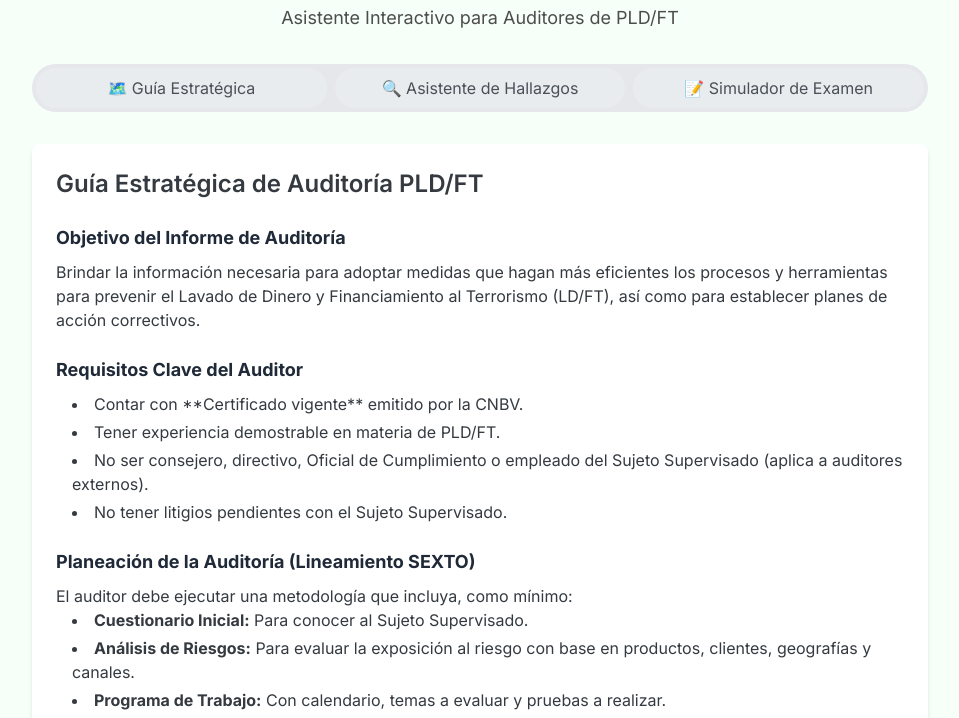
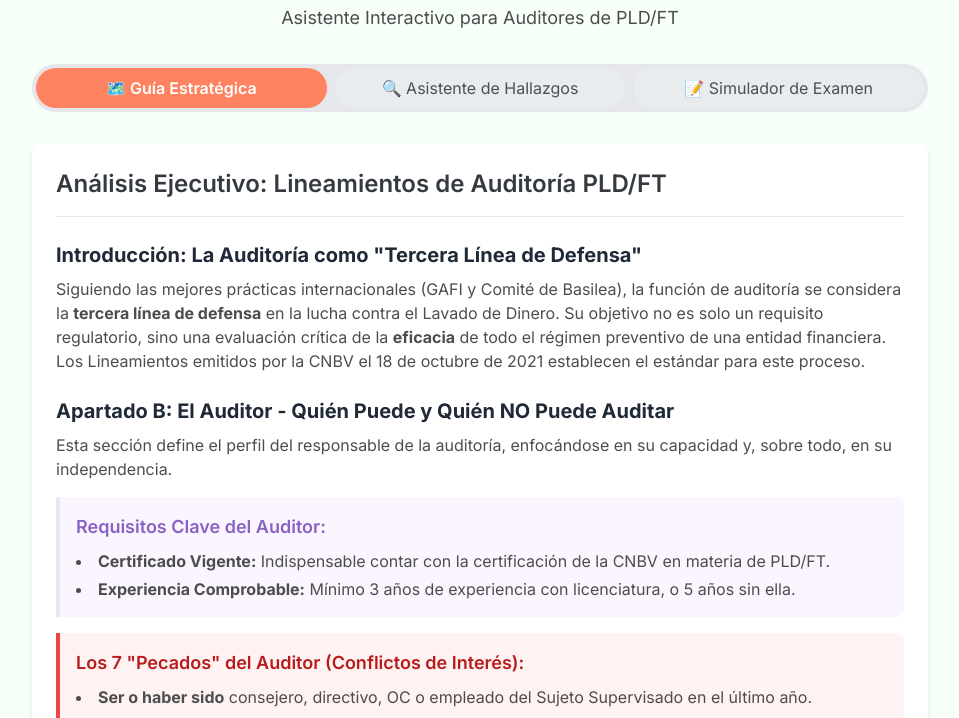
Before and after one commit to maribelvazquez/auditorIA360, a website: page index.html in a window 1280 px wide. Both pictures are taken after a click on the button "🗺️ Guía Estratégica". Shown: the part 76-794 px from the top of the page, without its empty margins (160-1119 px from the left). Drawn offline with nearby package versions, Linux system fonts and the light colour scheme.

Commit message:
Add files via upload

```diff
--- a/index.html
+++ b/index.html
@@ -3,9 +3,13 @@
 <head>
     <meta charset="UTF-8">
     <meta name="viewport" content="width=device-width, initial-scale=1.0">
-    <title>AuditorIA 360 (v4 - Funcional)</title>
+    <title>AuditorIA 360</title>
     <script src="https://cdn.tailwindcss.com"></script>
     <link href="https://fonts.googleapis.com/css2?family=Inter:wght@400;500;600;700&display=swap" rel="stylesheet">
+    <!-- Chosen Palette: GMC360 2025 -->
+    <!-- Application Structure Plan: Se ha diseñado una SPA con una estructura de tres pestañas temáticas para separar claramente los casos de uso: 1) Guía Estratégica (consulta de información), 2) Asistente de Hallazgos (herramienta de trabajo para auditores) y 3) Simulador de Examen (herramienta de estudio). Esta arquitectura modular permite al usuario enfocarse en una tarea a la vez, mejorando la usabilidad. La navegación es simple y directa, facilitando el acceso a cada herramienta sin salir de la página. -->
+    <!-- Visualization & Content Choices: La "Guía Estratégica" utiliza texto estructurado con HTML y Tailwind para presentar el análisis ejecutivo. El objetivo es INFORMAR. Los módulos interactivos usarán menús desplegables (select) para la selección y mostrarán los resultados generados por la IA en bloques de texto dinámicos. El objetivo es ORGANIZAR la auditoría y PROBAR el conocimiento. Las visualizaciones se basan en texto dinámico generado por la IA, evitando gráficos complejos para mantener la claridad. Las interacciones se manejan con JavaScript y llamadas a una API externa (función Netlify). -->
+    <!-- CONFIRMATION: NO SVG graphics used. NO Mermaid JS used. -->
     <style>
         body { font-family: 'Inter', sans-serif; }
         .bg-custom-purple { background-color: #8a62c4; }
@@ -32,60 +36,49 @@
 
     <main class="max-w-4xl mx-auto">
         <div class="flex flex-col sm:flex-row justify-center gap-2 mb-8 p-1 bg-gray-200 rounded-full">
-            <button data-module="guia" class="module-btn w-full text-center py-2 px-4 rounded-full transition-all duration-300">🗺️ Guía Estratégica</button>
-            <button data-module="asistente" class="module-btn w-full text-center py-2 px-4 rounded-full transition-all duration-300">🔍 Asistente de Hallazgos</button>
-            <button data-module="simulador" class="module-btn w-full text-center py-2 px-4 rounded-full transition-all duration-300">📝 Simulador de Examen</button>
+            <button id="btn-guia" class="module-btn w-full text-center py-2 px-4 rounded-full transition-all duration-300">🗺️ Guía Estratégica</button>
+            <button id="btn-asistente" class="module-btn w-full text-center py-2 px-4 rounded-full transition-all duration-300">🔍 Asistente de Hallazgos</button>
+            <button id="btn-simulador" class="module-btn w-full text-center py-2 px-4 rounded-full transition-all duration-300">📝 Simulador de Examen</button>
         </div>
 
         <div id="module-guia" class="module-content fade-in">
-            <div class="bg-white p-6 rounded-lg shadow-md space-y-6 text-custom-dark-gray">
-                <h2 class="text-2xl font-semibold">Guía Estratégica de Auditoría PLD/FT</h2>
-
-                <div>
-                    <h3 class="font-bold text-lg text-gray-800 mb-2">Objetivo del Informe de Auditoría</h3>
-                    <p>Brindar la información necesaria para adoptar medidas que hagan más eficientes los procesos y herramientas para prevenir el Lavado de Dinero y Financiamiento al Terrorismo (LD/FT), así como para establecer planes de acción correctivos.</p>
-                </div>
-
-                <div>
-                    <h3 class="font-bold text-lg text-gray-800 mb-2">Requisitos Clave del Auditor</h3>
-                     <ul class="list-disc list-inside pl-4 space-y-1">
-                        <li>Contar con **Certificado vigente** emitido por la CNBV.</li>
-                        <li>Tener experiencia demostrable en materia de PLD/FT.</li>
-                        <li>No ser consejero, directivo, Oficial de Cumplimiento o empleado del Sujeto Supervisado (aplica a auditores externos).</li>
-                        <li>No tener litigios pendientes con el Sujeto Supervisado.</li>
-                    </ul>
-                </div>
-
-                <div>
-                    <h3 class="font-bold text-lg text-gray-800 mb-2">Planeación de la Auditoría (Lineamiento SEXTO)</h3>
-                    <p>El auditor debe ejecutar una metodología que incluya, como mínimo:</p>
-                     <ul class="list-disc list-inside pl-4 space-y-1">
-                        <li><strong>Cuestionario Inicial:</strong> Para conocer al Sujeto Supervisado.</li>
-                        <li><strong>Análisis de Riesgos:</strong> Para evaluar la exposición al riesgo con base en productos, clientes, geografías y canales.</li>
-                        <li><strong>Programa de Trabajo:</strong> Con calendario, temas a evaluar y pruebas a realizar.</li>
-                    </ul>
-                </div>
-
-                <div>
-                    <h3 class="font-bold text-lg text-gray-800 mb-2">Los 5 Niveles de Cumplimiento (Calificaciones)</h3>
-                    <p>La evaluación de cada obligación debe resultar en una de cinco calificaciones posibles:</p>
-                    <ul class="list-disc list-inside pl-4 space-y-2">
-                        <li><strong>Cumple:</strong> La eficacia se demuestra totalmente y no se requieren mejoras.</li>
-                        <li><strong>Cumple Mayoritariamente:</strong> La eficacia no es completa; se requieren recomendaciones de mejora.</li>
-                        <li><strong>Cumple Parcialmente:</strong> No hay evidencia objetiva suficiente para demostrar la eficacia; se requiere al menos un hallazgo.</li>
-                        <li><strong>No Cumple:</strong> El cumplimiento no cubre los elementos necesarios o actualiza una sanción.</li>
-                        <li><strong>No Aplica:</strong> El requisito no es exigible por las características del Sujeto Supervisado.</li>
-                    </ul>
+            <div class="bg-white p-6 rounded-lg shadow-md">
+                <h2 class="text-2xl font-semibold mb-6 text-custom-dark-gray border-b pb-4">Análisis Ejecutivo: Lineamientos de Auditoría PLD/FT</h2>
+                <div class="space-y-6 text-custom-gray">
+                    <section>
+                        <h3 class="font-bold text-xl text-gray-800 mb-2">Introducción: La Auditoría como "Tercera Línea de Defensa"</h3>
+                        <p>Siguiendo las mejores prácticas internacionales (GAFI y Comité de Basilea), la función de auditoría se considera la <strong>tercera línea de defensa</strong> en la lucha contra el Lavado de Dinero. Su objetivo no es solo un requisito regulatorio, sino una evaluación crítica de la <strong>eficacia</strong> de todo el régimen preventivo de una entidad financiera. Los Lineamientos emitidos por la CNBV el 18 de octubre de 2021 establecen el estándar para este proceso.</p>
+                    </section>
+                    <section>
+                        <h3 class="font-bold text-xl text-gray-800 mb-2">Apartado B: El Auditor - Quién Puede y Quién NO Puede Auditar</h3>
+                        <p>Esta sección define el perfil del responsable de la auditoría, enfocándose en su capacidad y, sobre todo, en su independencia.</p>
+                        <div class="mt-4 p-4 border-l-4 border-custom-purple bg-purple-50 rounded-r-lg">
+                            <h4 class="font-semibold text-lg text-custom-purple mb-2">Requisitos Clave del Auditor:</h4>
+                             <ul class="list-disc list-inside space-y-1">
+                                <li><strong>Certificado Vigente:</strong> Indispensable contar con la certificación de la CNBV en materia de PLD/FT.</li>
+                                <li><strong>Experiencia Comprobable:</strong> Mínimo 3 años de experiencia con licenciatura, o 5 años sin ella.</li>
+                             </ul>
+                        </div>
+                        <div class="mt-4 p-4 border-l-4 border-red-500 bg-red-50 rounded-r-lg">
+                             <h4 class="font-semibold text-lg text-red-700 mb-2">Los 7 "Pecados" del Auditor (Conflictos de Interés):</h4>
+                             <ul class="list-disc list-inside space-y-1">
+                                <li><strong>Ser o haber sido</strong> consejero, directivo, OC o empleado del Sujeto Supervisado en el último año.</li>
+                                <li>Formar parte de la <strong>estructura accionaria</strong>.</li>
+                                <li>Tener <strong>litigio pendiente</strong> con la entidad.</li>
+                                <li>Estar <strong>inhabilitado</strong> o haber sido sentenciado por delitos patrimoniales.</li>
+                             </ul>
+                        </div>
+                    </section>
                 </div>
             </div>
         </div>
 
         <div id="module-asistente" class="module-content hidden fade-in">
             <div class="bg-white p-6 rounded-lg shadow-md">
-                 <h2 class="text-2xl font-semibold mb-4 text-custom-dark-gray">1. Seleccione la Obligación a Revisar</h2>
+                <h2 class="text-2xl font-semibold mb-4 text-custom-dark-gray">1. Seleccione la Obligación a Revisar</h2>
                 <select id="obligation-select" class="w-full p-3 border border-gray-300 rounded-md focus:ring-2 focus:ring-custom-purple transition"></select>
                 <div id="selected-obligation-text" class="mt-4 p-4 bg-gray-100 rounded-md text-gray-700 min-h-[50px]">Seleccione una obligación del menú para ver su descripción.</div>
-                <button id="generate-guide-btn" class="mt-6 w-full bg-custom-purple text-white font-bold py-3 px-6 rounded-lg shadow-lg hover:bg-custom-purple-dark transition-all duration-300 flex items-center justify-center text-lg">✨ Generar Guía de Auditoría con IA</button>
+                <button id="generate-guide-btn" class="mt-6 w-full bg-custom-purple text-white font-bold py-3 px-6 rounded-lg shadow-lg hover:bg-custom-purple-dark transition-all duration-300 flex items-center justify-center text-lg disabled:opacity-50" disabled>✨ Generar Guía de Auditoría con IA</button>
                 <div id="loader-asistente" class="hidden mt-6 flex flex-col items-center justify-center text-center"><div class="spinner"></div><p class="text-custom-gray mt-2">Analizando... La IA está preparando su guía de auditoría.</p></div>
                 <div id="asistente-result" class="mt-6"></div>
             </div>
@@ -95,7 +88,7 @@
              <div class="bg-white p-6 rounded-lg shadow-md">
                 <h2 class="text-2xl font-semibold mb-4 text-custom-dark-gray">1. Seleccione un Tema para Practicar</h2>
                  <select id="topic-select" class="w-full p-3 border border-gray-300 rounded-md focus:ring-2 focus:ring-custom-purple transition"></select>
-                <button id="generate-question-btn" class="mt-6 w-full bg-custom-purple text-white font-bold py-3 px-6 rounded-lg shadow-lg hover:bg-custom-purple-dark transition-all duration-300 flex items-center justify-center text-lg">🧠 Generar Pregunta de Caso Práctico</button>
+                <button id="generate-question-btn" class="mt-6 w-full bg-custom-purple text-white font-bold py-3 px-6 rounded-lg shadow-lg hover:bg-custom-purple-dark transition-all duration-300 flex items-center justify-center text-lg disabled:opacity-50" disabled>🧠 Generar Pregunta de Caso Práctico</button>
                 <div id="loader-simulador" class="hidden mt-6 flex flex-col items-center justify-center text-center"><div class="spinner"></div><p class="text-custom-gray mt-2">Creando un nuevo caso de estudio...</p></div>
                 <div id="simulador-result" class="mt-6"></div>
             </div>
@@ -105,25 +98,20 @@
     <script>
         document.addEventListener('DOMContentLoaded', () => {
             const obligationsData = [
-                { id: 3, categoria: "1. IDENTIFICACIÓN", obligacion: "a) Cuenta con un Manual de Cumplimiento con los criterios, medidas y procedimientos internos para la debida Identificación del Cliente o Usuario, con base en los servicios, productos u Operaciones que ofrezca.", fuente_lineamiento: "Lineamiento Octavo, A, I, a)", fuente_disposicion_bancos: "Disposición 64ª" },
-                { id: 9, categoria: "1. IDENTIFICACIÓN", obligacion: "b) Identifica al Cliente o Usuario de conformidad con el perfil, características y tipo de Cliente o Usuario de que se trate, así como con los requisitos establecidos en las Disposiciones y en su Manual de Cumplimiento.", fuente_lineamiento: "Lineamiento Octavo, A, I, b)", fuente_disposicion_bancos: "Disposición 4ª" },
-                { id: 18, categoria: "2. METODOLOGÍA", obligacion: "a) Estableció en su Manual de Cumplimiento, o bien, en algún otro documento o manual elaborado por el Sujeto Supervisado, todos los procesos que se llevarán a cabo para la identificación, medición y mitigación de los Riesgos.", fuente_lineamiento: "Lineamiento Octavo, A, II, a)", fuente_disposicion_bancos: "Disposición 21ª-1" },
-                { id: 19, categoria: "2. METODOLOGÍA", obligacion: "b) Diseñó e implementó una metodología para llevar a cabo una evaluación de Riesgos a los que se encuentra expuesto.", fuente_lineamiento: "Lineamiento Octavo, A, II, b)", fuente_disposicion_bancos: "Disposición 21ª-1" },
-                { id: 30, categoria: "3. CONOCIMIENTO", obligacion: "c) Cuenta con un modelo de evaluación de Riesgos para determinar el Grado de Riesgo en que deba ubicarse a los Clientes o Usuarios.", fuente_lineamiento: "Lineamiento Octavo, A, III, c)", fuente_disposicion_bancos: "Disposición 25ª Bis" },
-                { id: 32, categoria: "3. CONOCIMIENTO", obligacion: "d) Cuenta con un sistema de alertas que le permite dar seguimiento y detectar oportunamente cambios en el comportamiento transaccional del Cliente o Usuario.", fuente_lineamiento: "Lineamiento Octavo, A, III, d)", fuente_disposicion_bancos: "Disposición 25ª Quáter" },
+                { id: 3, categoria: "1. IDENTIFICACIÓN", obligacion: "a) Cuenta con un Manual de Cumplimiento con los criterios, medidas y procedimientos internos para la debida Identificación del Cliente o Usuario.", fuente_lineamiento: "Lineamiento Octavo, A, I, a)", fuente_disposicion_bancos: "Disposición 64ª" },
+                { id: 9, categoria: "1. IDENTIFICACIÓN", obligacion: "b) Identifica al Cliente o Usuario de conformidad con el perfil, características y tipo de Cliente o Usuario.", fuente_lineamiento: "Lineamiento Octavo, A, I, b)", fuente_disposicion_bancos: "Disposición 4ª" },
+                { id: 18, categoria: "2. METODOLOGÍA", obligacion: "a) Estableció procesos para la identificación, medición y mitigación de los Riesgos.", fuente_lineamiento: "Lineamiento Octavo, A, II, a)", fuente_disposicion_bancos: "Disposición 21ª-1" },
+                { id: 19, categoria: "2. METODOLOGÍA", obligacion: "b) Diseñó e implementó una metodología para la evaluación de Riesgos.", fuente_lineamiento: "Lineamiento Octavo, A, II, b)", fuente_disposicion_bancos: "Disposición 21ª-1" },
+                { id: 30, categoria: "3. CONOCIMIENTO", obligacion: "c) Cuenta con un modelo de evaluación de Riesgos para determinar el Grado de Riesgo de los Clientes.", fuente_lineamiento: "Lineamiento Octavo, A, III, c)", fuente_disposicion_bancos: "Disposición 25ª Bis" },
+                { id: 32, categoria: "3. CONOCIMIENTO", obligacion: "d) Cuenta con un sistema de alertas para detectar cambios en el comportamiento transaccional.", fuente_lineamiento: "Lineamiento Octavo, A, III, d)", fuente_disposicion_bancos: "Disposición 25ª Quáter" },
                 { id: 44, categoria: "4. REPORTES", obligacion: "a) Presentó en tiempo y forma, los reportes de Operaciones Relevantes.", fuente_lineamiento: "Lineamiento Octavo, A, IV, a)", fuente_disposicion_bancos: "Disposición 34ª" },
-                { id: 45, categoria: "4. REPORTES", obligacion: "b) Presentó en tiempo y forma los reportes por cada Operación Inusual alertada.", fuente_lineamiento: "Lineamiento Octavo, A, IV, b)", fuente_disposicion_bancos: "Disposición 37ª" },
-                { id: 48, categoria: "4. REPORTES", obligacion: "d) Presentó en tiempo y forma el reporte de cada Operación Interna Preocupante alertada.", fuente_lineamiento: "Lineamiento Octavo, A, IV, d)", fuente_disposicion_bancos: "Disposición 42ª" },
-                { id: 54, categoria: "5. ESTRUCTURAS INTERNAS", obligacion: "a) Integró el Comité de conformidad con las Disposiciones.", fuente_lineamiento: "Lineamiento Octavo, A, V, a)", fuente_disposicion_bancos: "Disposición 43ª" },
-                { id: 58, categoria: "5. ESTRUCTURAS INTERNAS", obligacion: "d) Realizó la designación o revocación del Oficial de Cumplimiento.", fuente_lineamiento: "Lineamiento Octavo, A, V, d)", fuente_disposicion_bancos: "Disposición 47ª" },
-                { id: 64, categoria: "6. CAPACITACIÓN", obligacion: "a) Cuenta con un programa anual de capacitación.", fuente_lineamiento: "Lineamiento Octavo, A, VI, a)", fuente_disposicion_bancos: "Disposición 49ª" },
-                { id: 70, categoria: "7. INFRAESTRUCTURA TECNOLÓGICA", obligacion: "De la Infraestructura Tecnológica, deberá incluir si el Sujeto Supervisado cuenta con sistemas automatizados que desarrollen la totalidad de las funciones señaladas en las Disposiciones.", fuente_lineamiento: "Lineamiento Octavo, A, VII", fuente_disposicion_bancos: "Disposición 51ª" },
-                { id: 75, categoria: "9. CONSERVACIÓN", obligacion: "a) Cuenta con mecanismos para conservar, por un periodo no menor a diez años [...] los reportes de Operaciones [...] y los expedientes de identificación de Clientes.", fuente_lineamiento: "Lineamiento Octavo, A, IX, a)", fuente_disposicion_bancos: "Disposición 59ª" },
-                { id: 83, categoria: "10. LISTAS", obligacion: "a) Cuenta con las listas oficialmente reconocidas que emitan autoridades mexicanas [...] de personas vinculadas con PLD/FT.", fuente_lineamiento: "Lineamiento Octavo, A, X, a)", fuente_disposicion_bancos: "Disposición 70ª" }
+                { id: 45, categoria: "4. REPORTES", obligacion: "b) Presentó en tiempo y forma los reportes de Operaciones Inusuales.", fuente_lineamiento: "Lineamiento Octavo, A, IV, b)", fuente_disposicion_bancos: "Disposición 37ª" },
+                { id: 48, categoria: "4. REPORTES", obligacion: "d) Presentó en tiempo y forma los reportes de Operaciones Internas Preocupantes.", fuente_lineamiento: "Lineamiento Octavo, A, IV, d)", fuente_disposicion_bancos: "Disposición 42ª" },
+                { id: 54, categoria: "5. ESTRUCTURAS INTERNAS", obligacion: "a) Integró el Comité de Comunicación y Control de conformidad con las Disposiciones.", fuente_lineamiento: "Lineamiento Octavo, A, V, a)", fuente_disposicion_bancos: "Disposición 43ª" },
             ];
 
-            const moduleButtons = document.querySelectorAll('.module-btn');
-            const moduleContents = document.querySelectorAll('.module-content');
+            const buttons = [ document.getElementById('btn-guia'), document.getElementById('btn-asistente'), document.getElementById('btn-simulador') ];
+            const modules = [ document.getElementById('module-guia'), document.getElementById('module-asistente'), document.getElementById('module-simulador') ];
             const loaders = { asistente: document.getElementById('loader-asistente'), simulador: document.getElementById('loader-simulador') };
             const results = { asistente: document.getElementById('asistente-result'), simulador: document.getElementById('simulador-result') };
             const obligationSelect = document.getElementById('obligation-select');
@@ -133,18 +121,17 @@
             const generateQuestionBtn = document.getElementById('generate-question-btn');
 
             function setupTabs() {
-                moduleButtons[0].classList.add('active');
-                moduleContents.forEach((content, index) => {
-                    if (index !== 0) content.classList.add('hidden');
-                });
+                buttons[0].classList.add('active');
+                modules[0].classList.remove('hidden');
+                modules[1].classList.add('hidden');
+                modules[2].classList.add('hidden');
 
-                moduleButtons.forEach(button => {
+                buttons.forEach((button, index) => {
                     button.addEventListener('click', () => {
-                        moduleButtons.forEach(btn => btn.classList.remove('active'));
+                        buttons.forEach(btn => btn.classList.remove('active'));
                         button.classList.add('active');
-                        const targetModule = document.getElementById(`module-${button.dataset.module}`);
-                        moduleContents.forEach(content => content.classList.add('hidden'));
-                        targetModule.classList.remove('hidden');
+                        modules.forEach(module => module.classList.add('hidden'));
+                        modules[index].classList.remove('hidden');
                     });
                 });
             }
@@ -177,8 +164,9 @@
                 loaders[module].classList.remove('hidden');
                 results[module].innerHTML = '';
                 btn.disabled = true;
+
                 try {
-                    const response = await fetch('/api/geminiProxy', {
+                    const response = await fetch('/.netlify/functions/geminiProxy', {
                         method: 'POST',
                         headers: { 'Content-Type': 'application/json' },
                         body: JSON.stringify(payload)
@@ -197,7 +185,7 @@
                     if (module === 'simulador') renderSimuladorResult(data);
                 } catch (error) {
                     console.error("Error:", error);
-                    results[module].innerHTML = `<p class="text-red-600 p-4 bg-red-100 rounded-md">Ocurrió un error al contactar a la IA. Revisa la consola para más detalles.</p>`;
+                    results[module].innerHTML = `<p class="text-red-600 p-4 bg-red-100 rounded-md">Ocurrió un error al contactar a la IA. Revisa la consola para más detalles. (Nota: esta función requiere despliegue en Netlify para operar).</p>`;
                 } finally {
                     loaders[module].classList.add('hidden');
                     btn.disabled = false;
@@ -229,19 +217,21 @@
                 });
             }
 
-            setupTabs();
-            populateSelects();
-
             obligationSelect.addEventListener('change', () => {
                 const selected = obligationsData.find(item => item.id == obligationSelect.value);
                 selectedObligationText.textContent = selected ? selected.obligacion : '';
+                generateGuideBtn.disabled = !selected;
+            });
+
+            topicSelect.addEventListener('change', () => {
+                generateQuestionBtn.disabled = !topicSelect.value;
             });
 
             generateGuideBtn.addEventListener('click', () => {
                 const selectedId = obligationSelect.value;
                 if (!selectedId) { alert('Por favor, seleccione una obligación.'); return; }
                 const obligation = obligationsData.find(item => item.id == selectedId);
-                const prompt = \`Actúa como un auditor experto en PLD/FT en México. Basado en la siguiente obligación de auditoría, genera una guía práctica. La obligación es: '\${obligation.obligacion}', fundamentada en '\${obligation.fuente_lineamiento}' y revisa el cumplimiento de la '\${obligation.fuente_disposicion_bancos}'. Responde únicamente con un objeto JSON válido con las claves "pruebas_sugeridas", "posibles_hallazgos", y "recomendaciones_mejora", cada una con un array de 3 a 4 strings concisos.\`;
+                const prompt = `Actúa como un auditor experto en PLD/FT en México. Basado en la obligación de auditoría: '${obligation.obligacion}', fundamentada en '${obligation.fuente_lineamiento}' y que revisa el cumplimiento de la '${obligation.fuente_disposicion_bancos}'. Genera una guía práctica inspirada en la estructura de un dictamen real. Responde únicamente con un objeto JSON válido con las claves "pruebas_sugeridas", "posibles_hallazgos", y "recomendaciones_mejora", cada una con un array de 3 a 4 strings concisos y profesionales.`;
                 const payload = { contents: [{ role: "user", parts: [{ text: prompt }] }], generationConfig: { responseMimeType: "application/json" } };
                 handleApiCall('asistente', payload);
             });
@@ -249,10 +239,13 @@
             generateQuestionBtn.addEventListener('click', () => {
                 const selectedTopic = topicSelect.value;
                 if (!selectedTopic) { alert('Por favor, seleccione un tema.'); return; }
-                const prompt = \`Actúa como un creador de exámenes para la certificación de auditores PLD/FT en México. Genera un caso práctico y una pregunta de opción múltiple sobre el tema "\${selectedTopic}". Responde únicamente con un objeto JSON válido con las claves "caso_practico", "pregunta", "opciones" (un objeto con A,B,C,D), "respuesta_correcta" (la letra), y "justificacion" (explicando la respuesta y citando la normativa si es posible).\`;
+                const prompt = `Actúa como un creador de exámenes para la certificación de auditores PLD/FT en México. Genera un caso práctico y una pregunta de opción múltiple sobre el tema "${selectedTopic}". Responde únicamente con un objeto JSON válido con las claves "caso_practico", "pregunta", "opciones" (un objeto con A,B,C,D), "respuesta_correcta" (la letra), y "justificacion" (explicando la respuesta y citando la normativa de forma concisa).`;
                 const payload = { contents: [{ role: "user", parts: [{ text: prompt }] }], generationConfig: { responseMimeType: "application/json" } };
                 handleApiCall('simulador', payload);
             });
+
+            setupTabs();
+            populateSelects();
         });
     </script>
 </body>
```
